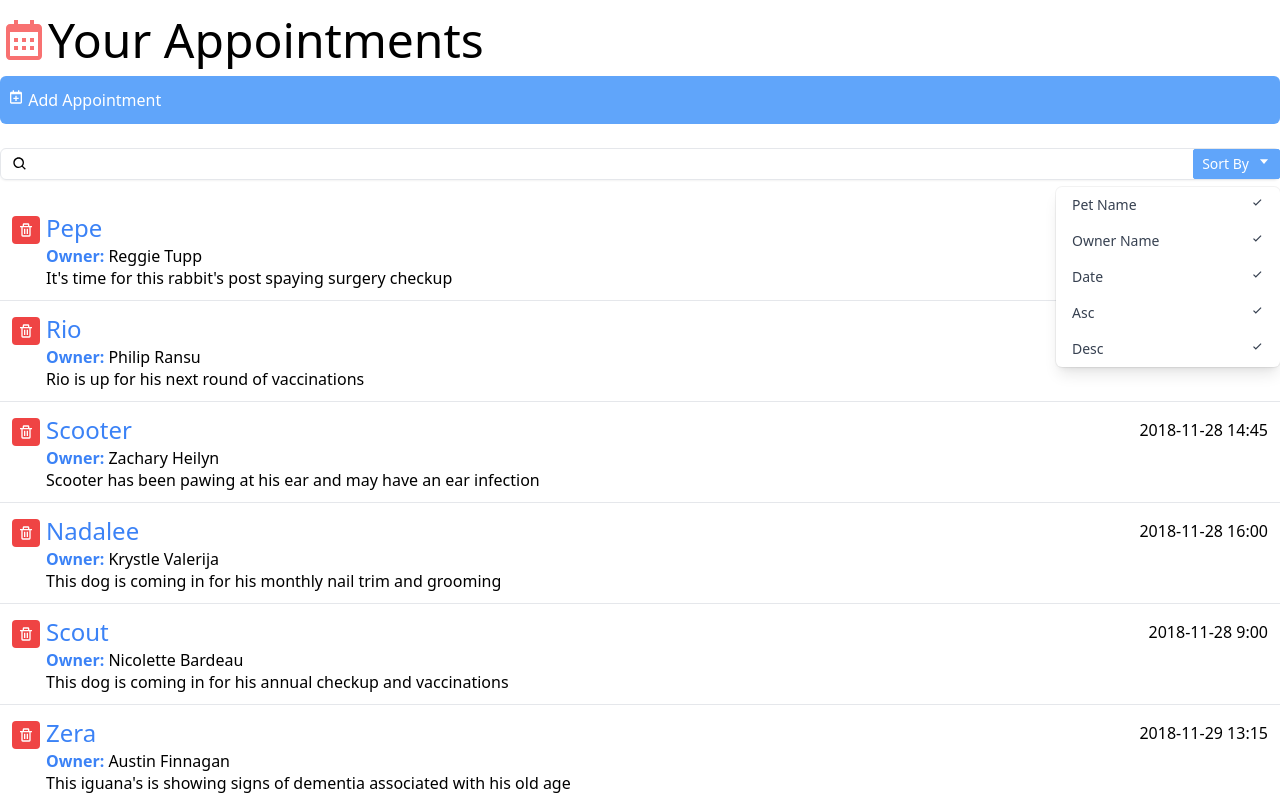
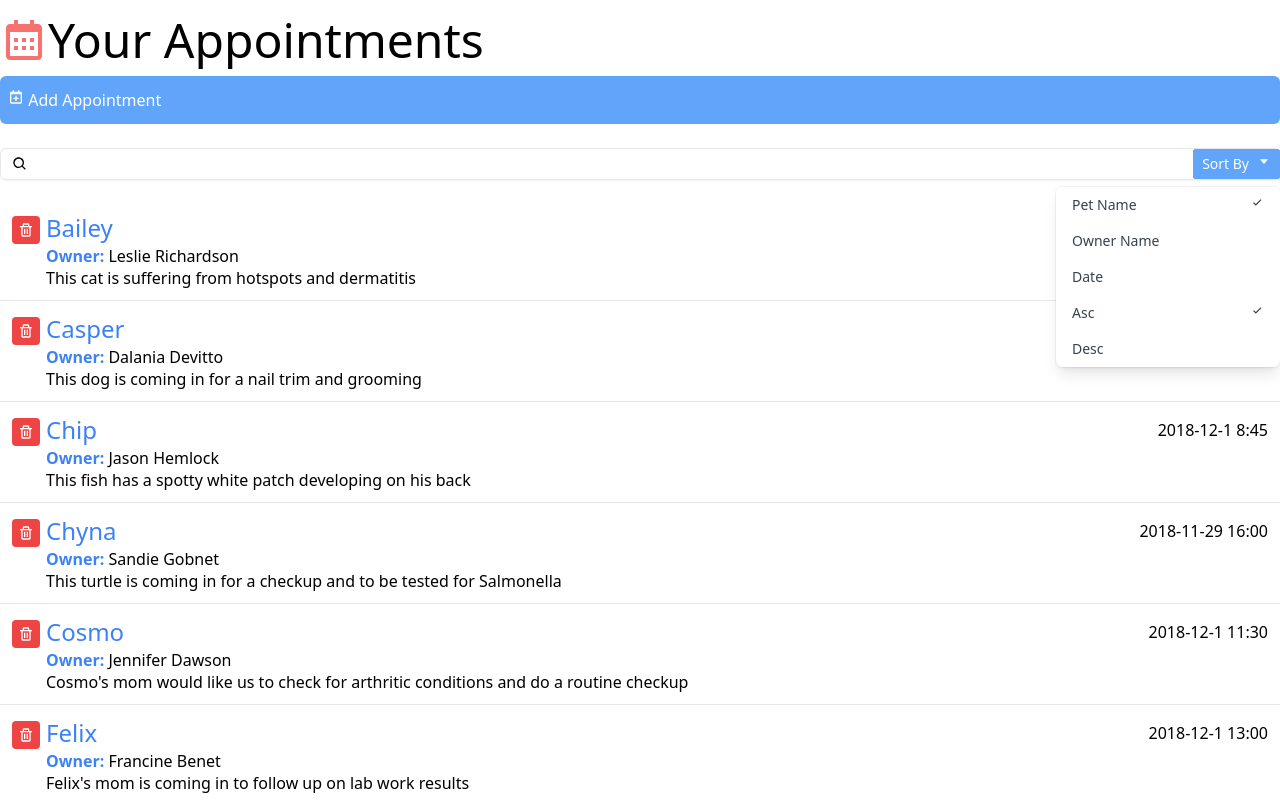
Before and after one commit to wlowrimore/react_interface, a React (Create React App) app: page / in a window 1280 px wide. Both pictures are taken after a click on the button "Sort By". Shown: the top 800 px of the page. Built offline with nearby package versions, Linux system fonts and the light colour scheme.

Commit message:
sets up functionality for dropdown toggle menu

```diff
--- a/src/App.js
+++ b/src/App.js
@@ -6,7 +6,26 @@
 
 function App() {
 
-  const [appointmentList, setAppointmentList] = useState([]);
+  let [appointmentList, setAppointmentList] = useState([]);
+  let [query, setQuery] = useState('');
+  let [sortBy, setSortBy] = useState('petName');
+  let [orderBy, setOrderBy] = useState('asc');
+
+  const filteredAppointments = appointmentList.filter(
+    item => {
+      return (
+        item.petName.toLowerCase().includes(query.toLowerCase()) ||
+        item.ownerName.toLowerCase().includes(query.toLowerCase()) ||
+        item.aptNotes.toLowerCase().includes(query.toLowerCase())
+      )
+    }
+  ).sort((a, b) => {
+    let order = (orderBy === 'asc') ? 1 : -1;
+    return (
+      a[sortBy].toLowerCase() < b[sortBy].toLowerCase()
+        ? -1 * order : 1 * order
+    )
+  })
 
   const fetchData = useCallback(() => {
     fetch('./data.json')
@@ -25,9 +44,16 @@
       <h1 className='text-5xl mb-3'>
         <BiCalendar className='inline-block text-red-400 align-top' />Your Appointments</h1>
         <AddAppointment />
-        <Search />
+        <Search query={query}
+          onQueryChange={myQuery => setQuery(myQuery)}
+          orderBy={orderBy}
+          onOrderByChange={mySort => setOrderBy(mySort)}
+          sortBy={sortBy}
+          onSortByChange={mySort => setSortBy(mySort)}
+        />
+
         <ul className='divide-y divide-gray-200'>
-          {appointmentList
+          {filteredAppointments
             .map(appointment => (
               <AppointmentInfo key={appointment.id}
                 appointment={appointment}
--- a/src/components/Search.js
+++ b/src/components/Search.js
@@ -1,32 +1,36 @@
 import { useState } from 'react'
 import { BiCaretDown, BiCheck, BiSearch } from 'react-icons/bi'
 
-const DropDown = ({ toggle }) => {
+const DropDown = ({ toggle, sortBy, onSortByChange, orderBy, onOrderByChange }) => {
   if (!toggle) {
     return null;
   }
   return (
     <div className='origin-top-right absolute right-0 mt-2 w-56 rounded-md shadow-lg bg-white ring-1 ring-black ring-opacity-5'>
-      <div
+      <div onClick={() => onSortByChange('petName')}
         className='px-4 py-2 text-sm text-gray-700 hover:bg-gray-100 hover:text-gray-900 flex justify-between'
-        role='menuitem'>Pet Name <BiCheck /></div>
-        <div
+        role='menuitem'>Pet Name {(sortBy === 'petName') && <BiCheck />}</div>
+
+      <div onClick={() => onSortByChange('ownerName')}
         className='px-4 py-2 text-sm text-gray-700 hover:bg-gray-100 hover:text-gray-900 flex justify-between'
-        role='menuitem'>Owner Name <BiCheck /></div>
-        <div
+        role='menuitem'>Owner Name {(sortBy === 'ownerName') && <BiCheck />}</div>
+
+      <div onClick={() => onSortByChange('aptDate')}
         className='px-4 py-2 text-sm text-gray-700 hover:bg-gray-100 hover:text-gray-900 flex justify-between'
-        role='menuitem'>Date <BiCheck /></div>
-        <div
+        role='menuitem'>Date {(sortBy === 'aptDate') && <BiCheck />}</div>
+
+      <div onClick={() => onOrderByChange('asc')}
         className='px-4 py-2 text-sm text-gray-700 hover:bg-gray-100 hover:text-gray-900 flex justify-between'
-        role='menuitem'>Asc <BiCheck /></div>
-        <div
+        role='menuitem'>Asc {(orderBy === 'asc') && <BiCheck />}</div>
+
+      <div onClick={() => onOrderByChange('desc')}
         className='px-4 py-2 text-sm text-gray-700 hover:bg-gray-100 hover:text-gray-900 flex justify-between'
-        role='menuitem'>Desc <BiCheck /></div>
+        role='menuitem'>Desc {(orderBy === 'desc') && <BiCheck />}</div>
     </div>
   )
 }
 
-const Search = () => {
+const Search = ({ query, onQueryChange, sortBy, onSortByChange, orderBy, onOrderByChange }) => {
   const [toggleSort, setToggleSort] = useState(false);
 
   return (
@@ -36,7 +40,8 @@
           <BiSearch />
           <label htmlFor='query' className='sr-only' />
         </div>
-        <input type='text' name='query' id='query' value=''
+        <input type='text' name='query' id='query' value={query}
+                onChange={(e) => {onQueryChange(e.target.value)}}
                 className='pl-8 h-8 border rounded-md focus:ring-indigo-500 focus:border-indigo-500 block w-full sm:text-sm'>
         </input>
         <div className='absolute inset-y-0 right-0 flex items-center'>
@@ -46,7 +51,12 @@
                     className='justify-center inline-flex px-2 py-1 rounded-sm bg-blue-400 border border-blue-400 hover:bg-blue-500  hover:border-blue-500 text-sm text-white font-normal'>
                     Sort By <BiCaretDown className='ml-2' />
             </button>
-            <DropDown toggle={toggleSort} />
+            <DropDown toggle={toggleSort}
+              sortBy={sortBy}
+              onSortByChange={mySort => onSortByChange(mySort)}
+              orderBy={orderBy}
+              onOrderByChange={myOrder => onOrderByChange(myOrder)}
+            />
           </div>
         </div>
       </div>
```
